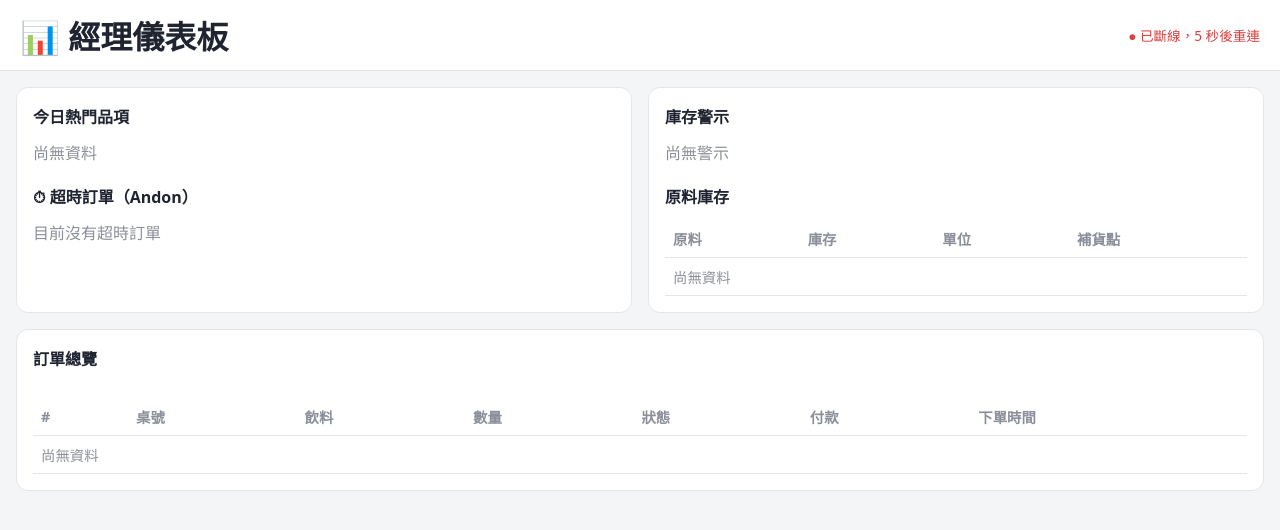
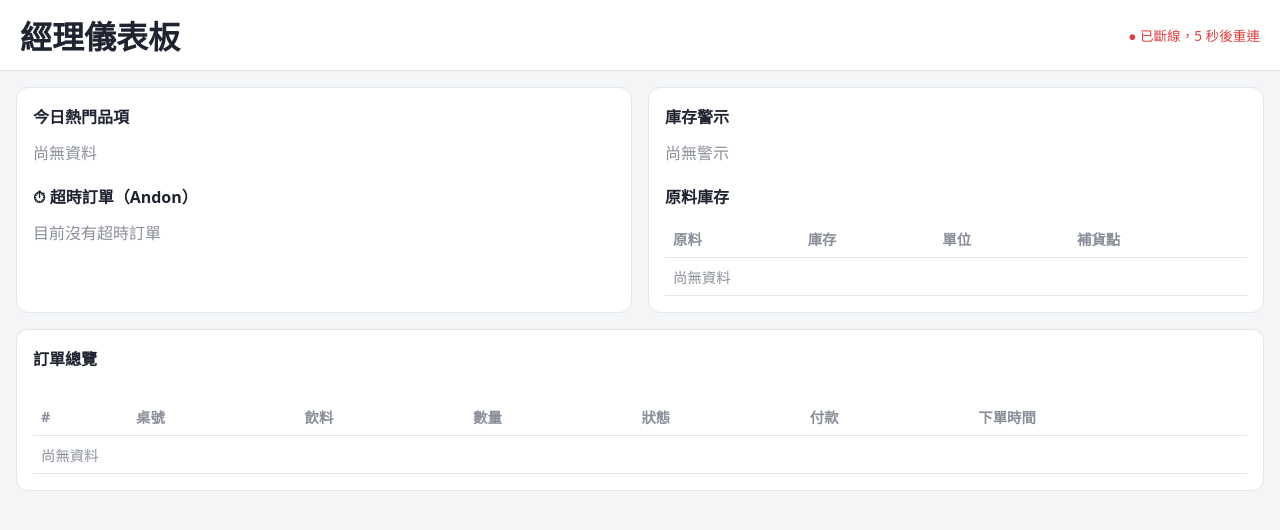
Before and after one commit to NHJT/student-bar-system, a plain HTML site: page frontend/manager.html in a window 1280 px wide. Drawn offline with Linux system fonts and the light colour scheme.

Commit message:
Update manager.html

```diff
--- a/frontend/manager.html
+++ b/frontend/manager.html
@@ -8,7 +8,7 @@
 </head>
 <body>
   <header class="topbar">
-    <h1>📊 經理儀表板</h1>
+    <h1>經理儀表板</h1>
     <span id="ws-status" class="ws-status">連線中…</span>
   </header>
 
```
